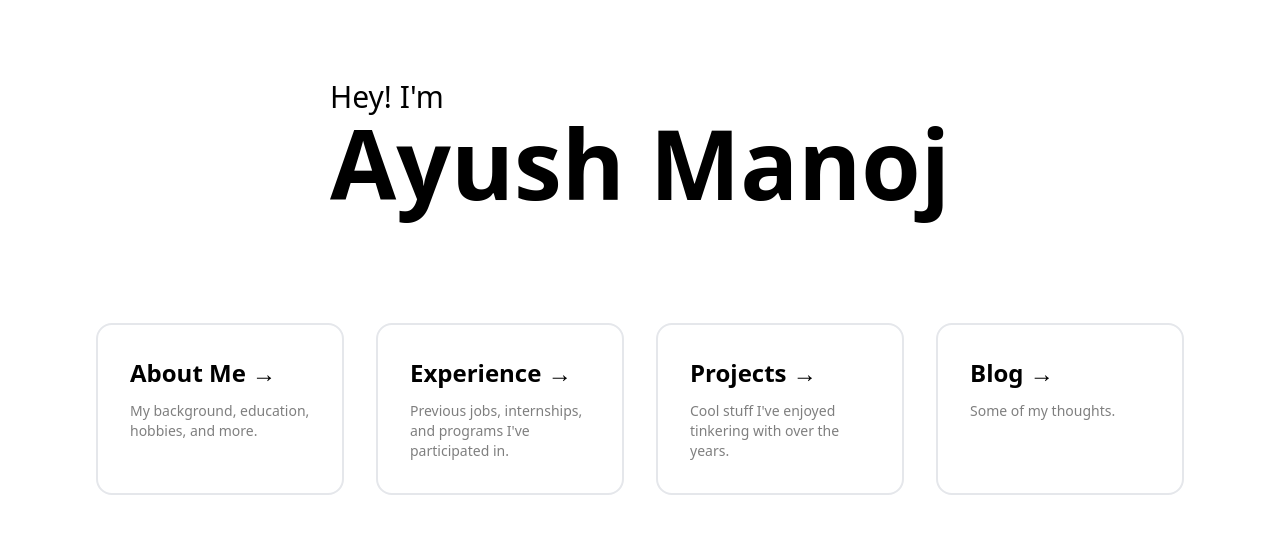
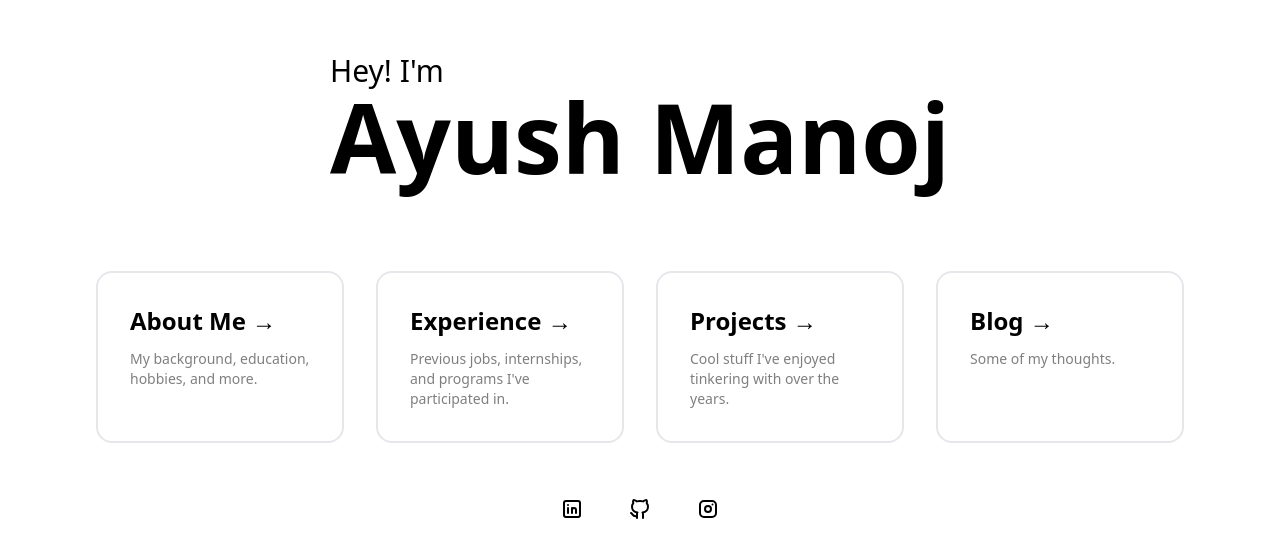
Before and after one commit to jonamhsuya/portfolio, a Next.js app: page / in a window 1280 px wide. Shown: the part 129-686 px from the top of the page. Built offline with nearby package versions, Linux system fonts and the light colour scheme.

Commit message:
Added external links to home page

```diff
--- a/src/pages/about.tsx
+++ b/src/pages/about.tsx
@@ -1,8 +1,8 @@
 import Image from "next/image";
 import Link from "next/link";
-import { IconHome, IconTie, IconBrandGithub, IconMessageDots } from "@tabler/icons-react";
+import { IconHome, IconTie, IconSettingsCog, IconMessageDots } from "@tabler/icons-react";
 
-const route = "/../public/profile.png";
+const route = "/images/profile.png";
 const caption = "Taking in Austin's skyline on the Congress Avenue Bridge.";
 
 export default function About() {
@@ -15,7 +15,7 @@ export default function About() {
         <IconTie className="absolute top-8 left-24" size={36} />
       </Link>
       <Link href="/projects">
-        <IconBrandGithub className="absolute top-8 left-40" size={36} />
+        <IconSettingsCog className="absolute top-8 left-40" size={36} />
       </Link>
       <Link href="/blog">
         <IconMessageDots className="absolute top-8 left-56" size={36} />
--- a/src/pages/experience.tsx
+++ b/src/pages/experience.tsx
@@ -1,5 +1,5 @@
 import Link from "next/link";
-import { IconHome, IconInfoCircle, IconBrandGithub, IconMessageDots } from "@tabler/icons-react";
+import { IconHome, IconInfoCircle, IconSettingsCog, IconMessageDots } from "@tabler/icons-react";
 
 export default function Experience() {
   return (
@@ -11,7 +11,7 @@ export default function Experience() {
         <IconInfoCircle className="absolute top-8 left-24" size={36} />
       </Link>
       <Link href="/projects">
-        <IconBrandGithub className="absolute top-8 left-40" size={36} />
+        <IconSettingsCog className="absolute top-8 left-40" size={36} />
       </Link>
       <Link href="/blog">
         <IconMessageDots className="absolute top-8 left-56" size={36} />
--- a/src/pages/index.tsx
+++ b/src/pages/index.tsx
@@ -1,4 +1,5 @@
 import SectionPane from "../components/SectionPane";
+import { IconBrandLinkedin, IconBrandGithub, IconBrandInstagram } from "@tabler/icons-react";
 
 export default function Home() {
   return (
@@ -30,6 +31,11 @@ export default function Home() {
             href="/blog"
           />
         </div>
+        <div className="flex flex-row justify-between w-40">
+          <a href="https://www.linkedin.com/in/ayush-manoj/"><IconBrandLinkedin /></a>
+          <a href="https://github.com/jonamhsuya"><IconBrandGithub /></a>
+          <a href="https://www.instagram.com/ayushsmanoj/"><IconBrandInstagram /></a>
+        </div>
       </main>
     </>
   );
```
Also changed, not shown: 1 other file (tests, documents, lock files or other folders).
